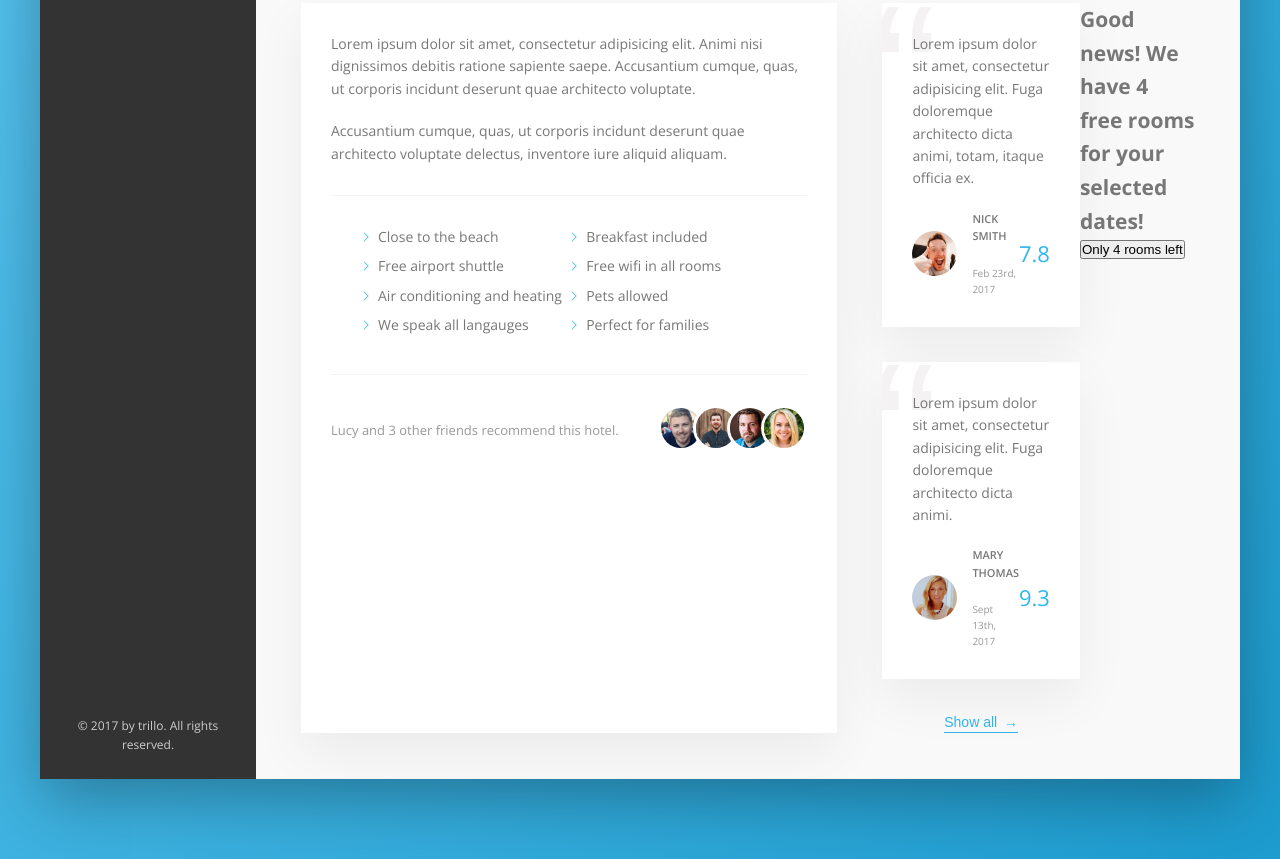
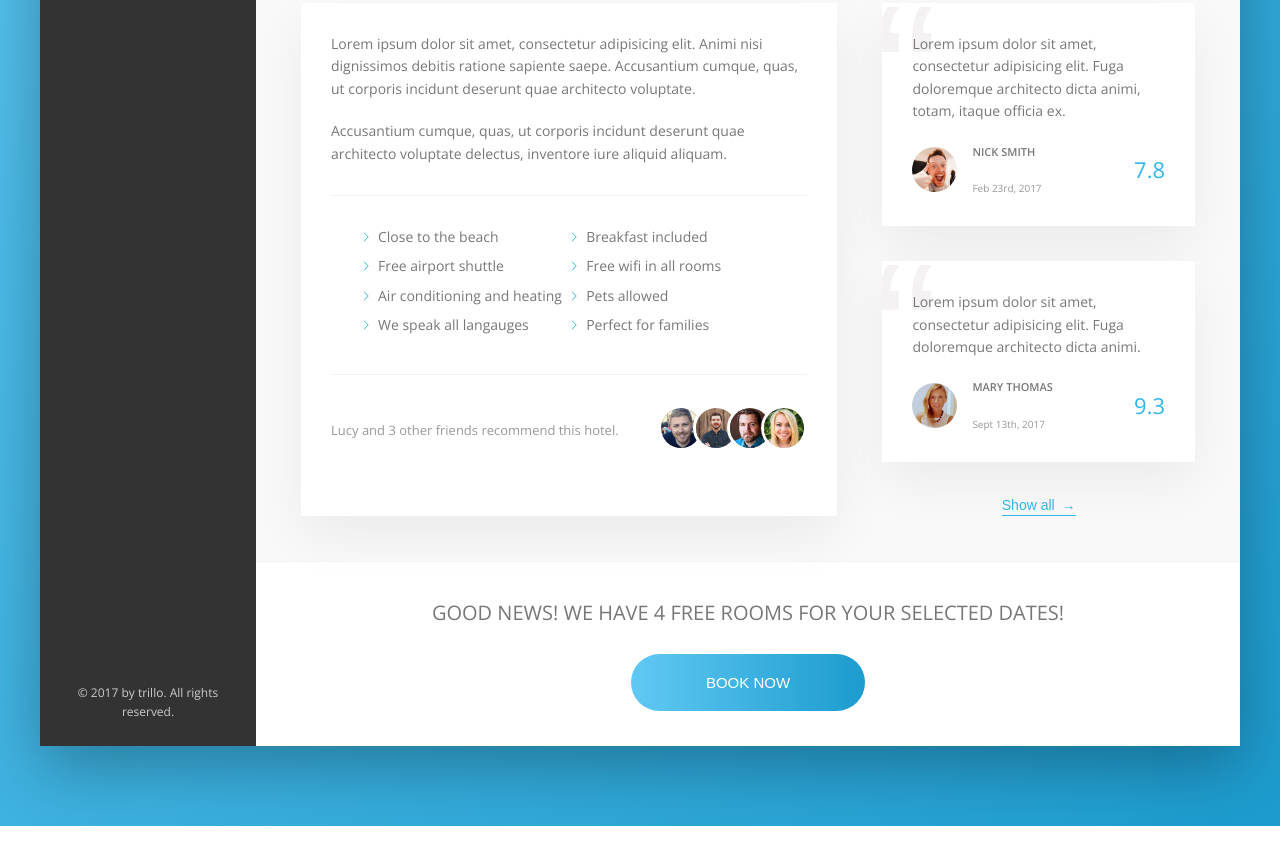
Before and after one commit to zacsolo/scss_vacation, a website: page index.html in a window 1280 px wide. Shown: the part 644-1503 px from the top of the page. After the commit the page ends 1470 px from the top, so only its background shows below. Drawn offline with nearby package versions, Linux system fonts and the light colour scheme; files whose address does not match are found by name.

Commit message:
Call to action

```diff
--- a/index.html
+++ b/index.html
@@ -204,13 +204,15 @@
 
                 <button class="btn-inline">Show all <span>&rarr;</span> </button>
             </div>
+          </div>
 
             <div class="cta">
               <h2 class="cta__book-now">
                 Good news! We have 4 free rooms for your selected dates!
               </h2>
               <button class="btn">
-                Only 4 rooms left
+                <span class="btn__visible">Book now</span>
+               <span class="btn__invisible">Only 4 rooms left</span>
               </button>
             </div>
 
--- a/sass/_components.scss
+++ b/sass/_components.scss
@@ -402,3 +402,71 @@ p:not(:last-of-type) {
     z-index: 1;
   }
 }
+/////////////////////////////////////////
+// CALL TO ACTION
+
+.cta {
+  padding: 3.5rem 0;
+  text-align: center;
+
+  &__book-now {
+    font-size: 2rem;
+    font-weight: 300;
+    text-transform: uppercase;
+    margin-bottom: 2.5rem;
+  }
+}
+
+/////////////////////////////////////////
+// CALL TO ACTION BUTTON
+
+.btn {
+  cursor: pointer;
+  position: relative;
+  overflow: hidden;
+  font-size: 1.5rem;
+  font-weight: 300;
+  text-transform: uppercase;
+  border-radius: 100px;
+  border: none;
+  color: #fff;
+  background-image: linear-gradient(
+    to right,
+    var(--color-primary-light),
+    var(--color-primary-dark)
+  );
+
+  & > * {
+    display: inline-block;
+    height: 100%;
+    width: 100%;
+    transition: all 0.2s;
+  }
+  &__visible {
+    padding: 2rem 7.5rem;
+  }
+  &__invisible {
+    position: absolute;
+    padding: 2rem 0;
+    left: 0;
+    top: -100%;
+  }
+  &:hover {
+    background-image: linear-gradient(
+      to left,
+      var(--color-primary-light),
+      var(--color-primary-dark)
+    );
+  }
+  &:hover &__visible {
+    transform: translateY(100%);
+  }
+  &:hover &__invisible {
+    top: 0;
+  }
+
+  &:focus {
+    outline: none;
+    animation: pulsate 1s infinite;
+  }
+}
```
Also changed, not shown: src/css/main.css, 1 other file.
